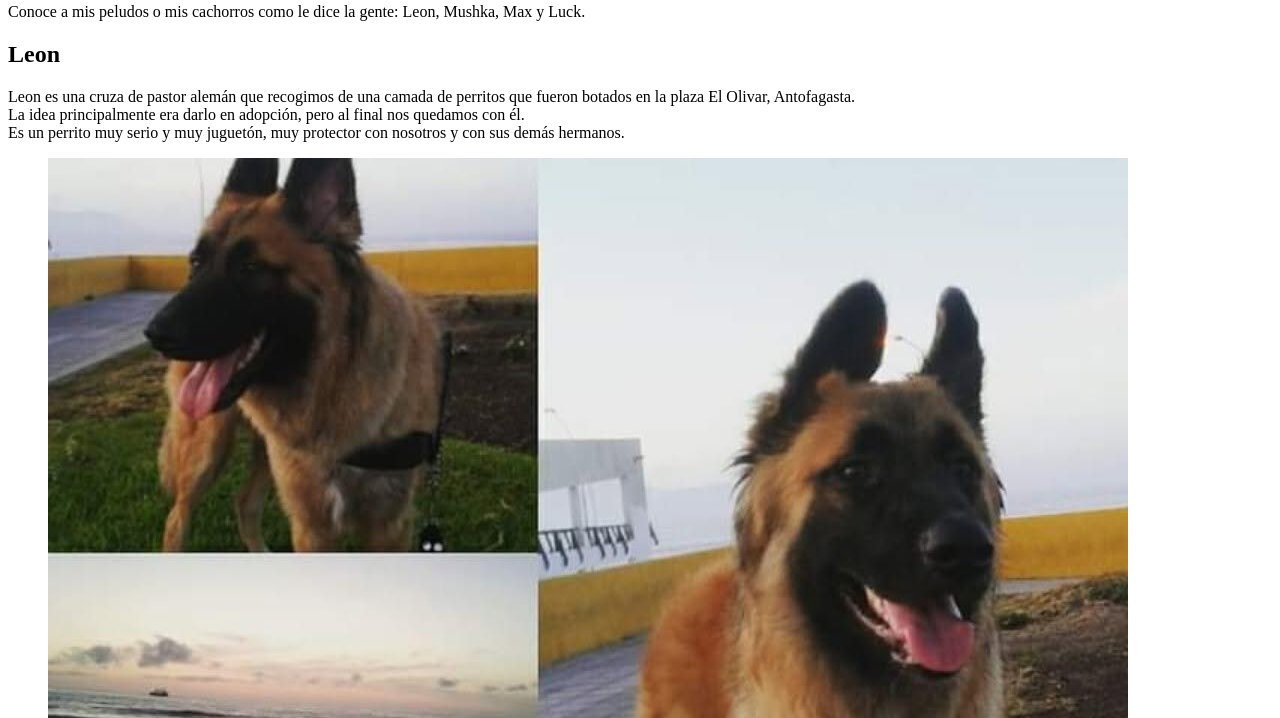
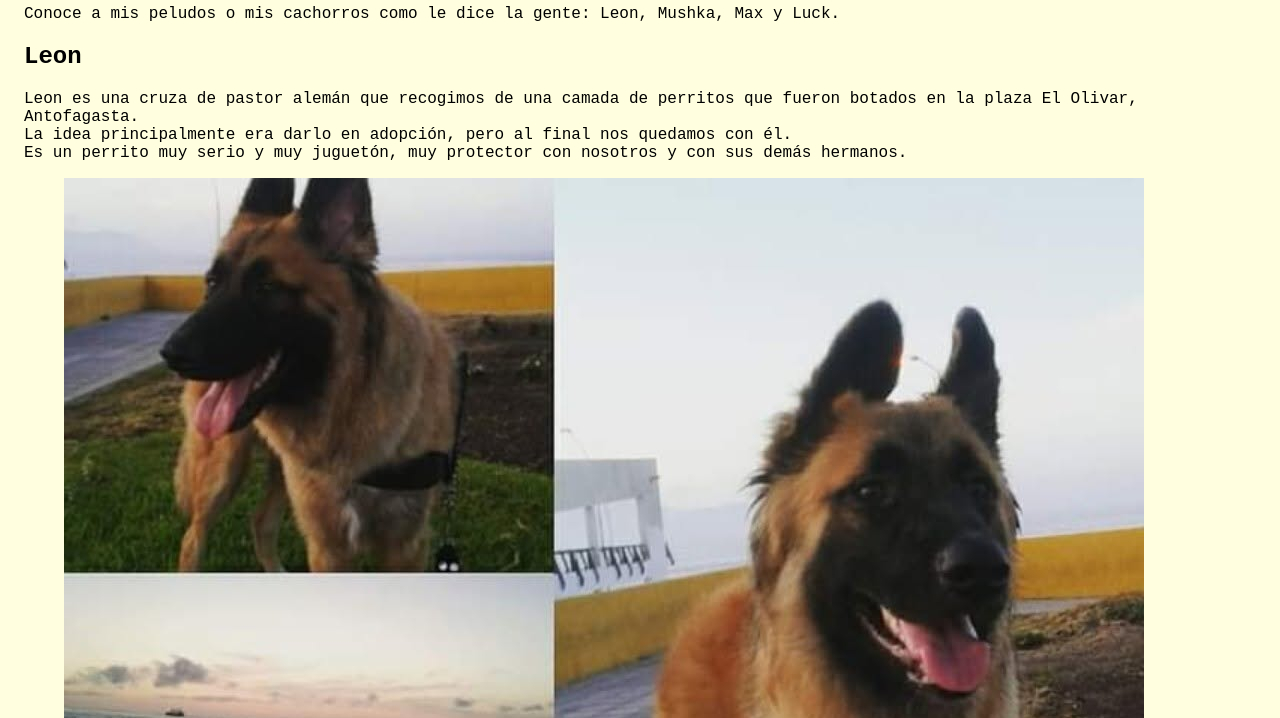
Before and after one commit to daskvn/Mis-perritos, a plain HTML site: page index.html in a window 1280 px wide. Shown: the part 77-795 px from the top of the page. Drawn offline with Linux system fonts and the light colour scheme.

Commit message:
Agregue css; color de fondo, tipo de letra y tamaño de letra

```diff
--- /dev/null
+++ b/css/style.css
@@ -0,0 +1,5 @@
+body {
+    background-color: lightyellow;
+    font-family: 'Courier New', Courier, monospace;
+    margin: 24px;
+}
--- a/index.html
+++ b/index.html
@@ -5,6 +5,7 @@
     <meta charset="UTF-8">  <!-- Pa las tildes y ñ -->
     <meta name="viewport" content="width=device-width, initial-scale=1.0">  <!-- Adapta la página a dispositivos móviles -->
     <meta name="description" content="Pagina dedicada a mis perros mientras estudio en el bootcamp de JS Fullstack" > <!-- Descripción de la página para motores de búsqueda -->
+    <link rel="stylesheet" href="css/style.css"> <!-- Esto sirve para enlazar el css con el html -->
     <link rel="icon" href="img/favicon.ico" type="image/x-icon"> <!-- icono del navegador; rel para decir que es icono, href la ruta y type para el formato de x-icon (icono) -->
     <title>Mis perritos por Diego</title>   <!-- Titulo que se muestra en la pestaña del navegador -->
 </head>
```
